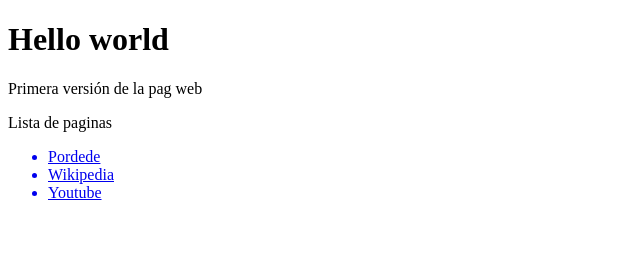
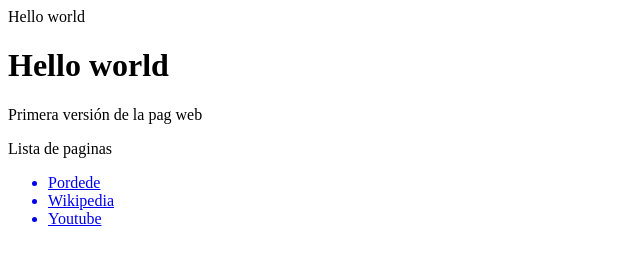
Before and after one commit to dieg00/this-is-how-we-do-it, a plain HTML site: page index.html in a window 1280 px wide. Shown: the whole page, without its empty margins (0-640 px from the left). Drawn offline with Linux system fonts and the light colour scheme.

Commit message:
Add files via upload

```diff
--- a/index.html
+++ b/index.html
@@ -1,7 +1,7 @@
 <!DOCTYPE html>
 	<html>
 		<head>
-		<title> Hello world </title>
+		Hello world
 		</head>
 		<h1 font="Arial" size="5"> Hello world </h1>
 		<p font="Times New Roman" size="3"> Primera versión de la pag web </p>
```
